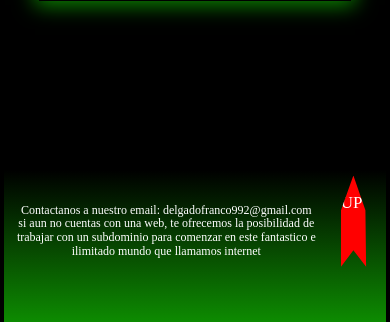
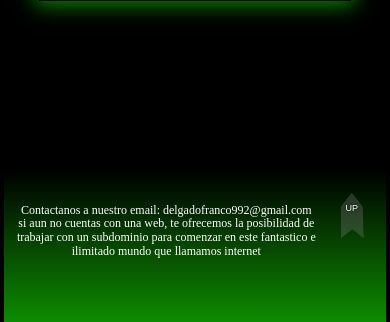
Before and after one commit to franco-delgado/delgadowebs, a PHP site: page / in a window 390 px wide. Shown: the part 4863-5185 px from the top of the page. Run offline with PHP 8.4, Linux system fonts and the light colour scheme; some libraries are stand-ins or nearby versions.

Commit message:
cuarto dia
se trabaja parte  dinamica 'UP' y responsive design

```diff
--- a/codigo.js
+++ b/codigo.js
@@ -15,8 +15,12 @@ window.addEventListener('scroll', function () {
   }
 });
 
-
-
+// codigos para regresar a la parte superior
+const divup = document.querySelector(".divup");
+function subir() {
+  window.scrollTo({ top: 0, behavior: 'smooth' });
+}
+divup.addEventListener("click", subir);
 
 /*
 bloquead para evitar errores en git
--- a/index.html
+++ b/index.html
@@ -134,7 +134,7 @@
     <span class="secomer"><img class="img-auto" src="imagen2.jpg"></span>
   </div>
 
-  <script src="codigo.js?12022023"></script>
+
 
   <footer>
     <div class="fin">
@@ -142,11 +142,12 @@
         si aun no cuentas con una web, te ofrecemos la posibilidad de trabajar con un subdominio para comenzar
         en este fantastico e ilimitado mundo que llamamos internet</p>
     </div>
-    <div class="up">
+    <div class="divup">
       <p class="pText">UP</p>
     </div>
-    <script src="codigo.js?16102023"></script>
+    <!--script src="codigo.js?16102023"></script-->
   </footer>
+  <script src="codigo.js?12022023"></script>
 </body>
 
 </html>
--- a/style.css
+++ b/style.css
@@ -98,7 +98,7 @@ h1{
   background-color: #0a69012c;
 }
 
-#ImMin1:hover {
+/* #ImMin1:hover {
   transform: scale(1.5) translate(50%, -50%);
   right: 50%;
   top: 50%;
@@ -117,7 +117,7 @@ h1{
   transform: scale(1.2);
   left: 50%;
   transform: translateX(-50%) scale(1.2);
-}
+} */
 
 /* HOTEL */
 .prueba{
@@ -142,7 +142,7 @@ h1{
 	cursor: pointer;
 }
 .thotel{
-	font-size: 2vw;
+	font-size: 4vw;
   margin-left: 10px;
 	cursor: pointer;
 }
@@ -163,7 +163,7 @@ h1{
 }
 /* BLOG */
 .conten-blog{
-  height: 76vh;
+  height: 80vh;
   width: 80%;
   margin-left: 10%;
 	margin-top: 25vh;
@@ -215,7 +215,7 @@ h1{
 }
 /* ECOMER */
 .conten-interno{
-  height: 76vh;
+  height: 80vh;
   width: 50%;
   margin-left: 25%;
 	margin-top: 25vh;
@@ -223,12 +223,14 @@ h1{
   box-shadow: 0px 0px 20px 4px #0d8b01;
 }
 .conten-imginterno{
+  height: 100%;
+  width: 100%;
   background-image: url("cliente2.jpg");
   background-repeat: no-repeat;
   background-size: 100% 100%;
 }
 .ecomer{
-  height: 76vh;
+  height: 100%;
   width: 100%;
 	margin: 0;
 	margin-top: 30vh;
@@ -356,20 +358,22 @@ footer{
   margin-bottom: 0;
 	cursor: default;
 }
-.up{
+.divup{
   height: 60%;
   width: 60%;
   margin-top: 10%;
   margin-left: 10%;
-  background-color: red;
-  clip-path: polygon(55% 0, 90% 38%, 92% 100%, 55% 82%, 19% 100%, 19% 38%);
-  padding: 0;
-  padding: center;
+  background-color: rgba(134, 133, 133, 0.295);
+  clip-path: polygon(52% 0, 82% 30%, 85% 80%, 52% 60%, 19% 80%, 19% 30%);
+  cursor: pointer;
 }
 .pText{
   text-align: center;
-  font-size: 17px;
+  font-size: 19px;
+  font-family: Arial, Helvetica, sans-serif;
   color: #ffffff;
+  text-shadow: 0px 0px 3px #000000;
+  cursor: pointer;
 }
 
 @media  screen and (max-width: 800px){
@@ -508,14 +512,16 @@ footer{
   }
   /* BLOG */
   .conten-blog{
-    height: 60vh;
+    height: 90vh;
     width: 80%;
     margin-top: 14vh;
     margin-left: 10%;
     margin-bottom: 20vh;
   }
   .conten-imgblog{
-    height: 70%;
+    height: 100%;
+    width: 80%;
+    margin-left: 10%;
     background-image: url("landing-page.jpg");
     background-repeat: no-repeat;
     background-size: 100% 100%;
@@ -674,8 +680,11 @@ footer{
     margin-top: 4vh;
     margin-bottom: 0;
   }
-  .email{
-    cursor: pointer;
+  .divup{
+    clip-path: polygon(52% 0, 82% 30%, 85% 80%, 52% 60%, 19% 80%, 19% 30%);
+  }
+  .pText{
+    font-size: 18px;
   }
 }
 @media  screen and (max-width: 400px){
@@ -822,6 +831,8 @@ footer{
   }
   .conten-imgblog{
     height: 60%;
+    width: 80%;
+    margin-left: 10%;
     background-image: url("landing-page.jpg");
     background-repeat: no-repeat;
     background-size: 100% 100%;
@@ -980,7 +991,13 @@ footer{
     margin-top: 4vh;
     margin-bottom: 0;
   }
-  .email{
-    cursor: pointer;
+  .divup{
+    margin-top: 40%;
+    clip-path: polygon(50% 0, 82% 15%, 85% 50%, 52% 40%, 19% 50%, 19% 15%);
+  }
+  .pText{
+    position: relative;
+    top: 1px;
+    font-size: 9px;
   }
 }
```
